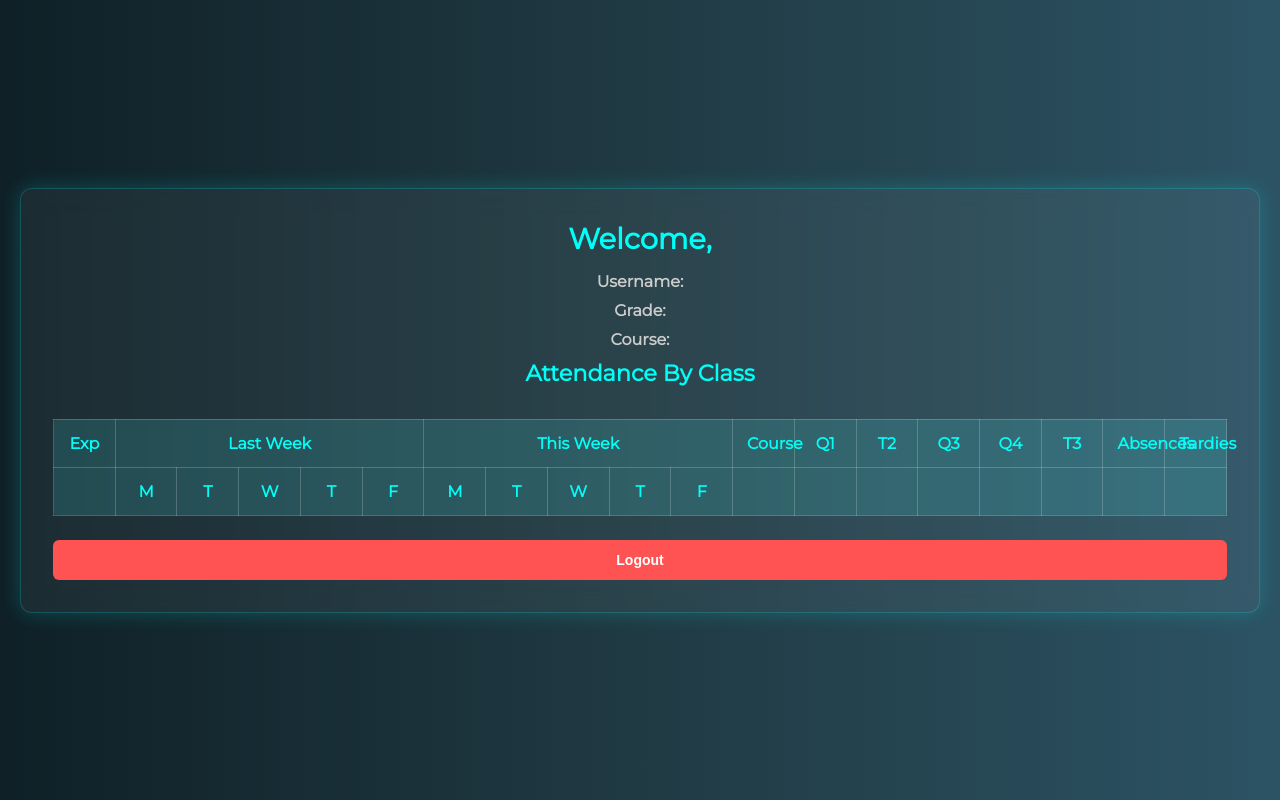
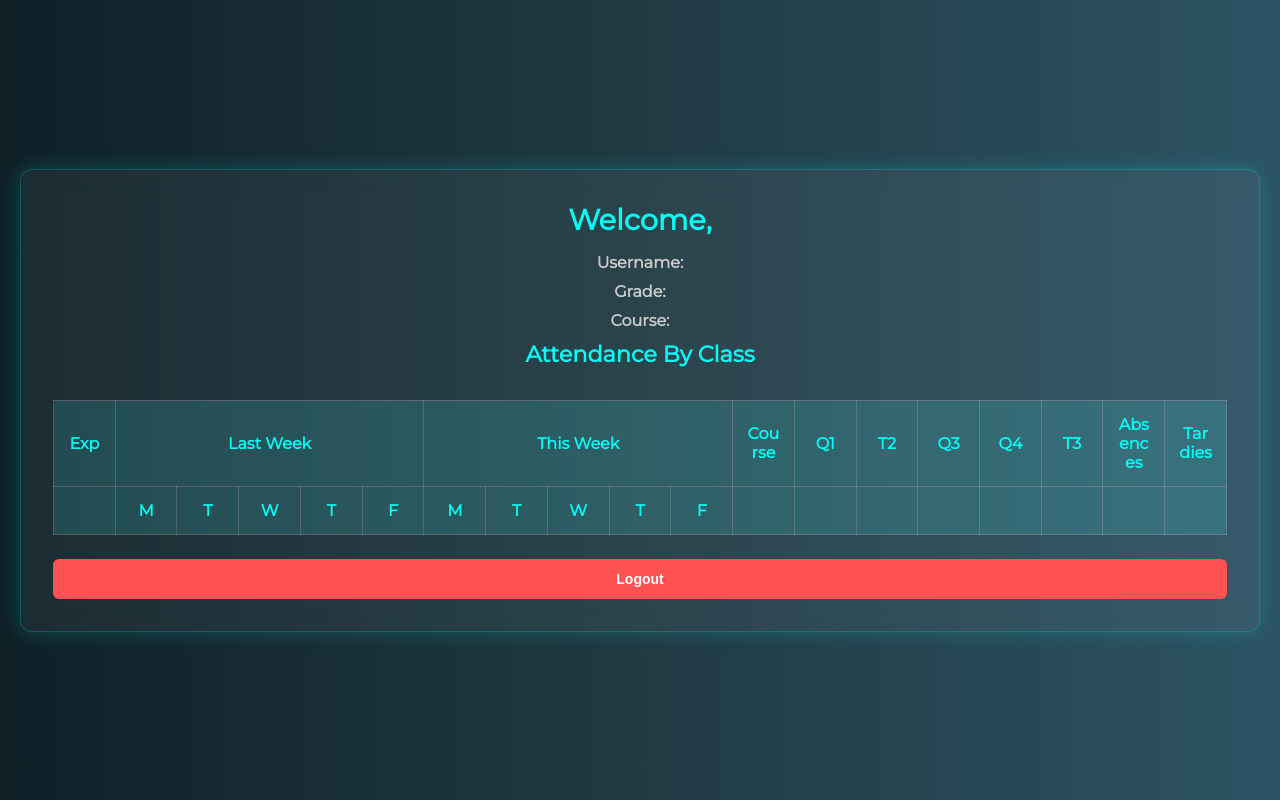
Before and after one commit to Rohail2008/student-2, a plain HTML site: page student-page.html in a window 1280 px wide. Drawn offline with Linux system fonts and the light colour scheme; sample sign-in values are in the browser's storage.

Commit message:
Update styles.css

```diff
--- a/styles.css
+++ b/styles.css
@@ -17,7 +17,7 @@ body {
     flex-direction: column;
 }
 
-/* Login Box */
+/* Login Box & Container */
 .login-box, .container {
     background: rgba(255, 255, 255, 0.05);
     backdrop-filter: blur(12px);
@@ -138,6 +138,10 @@ th, td {
     text-align: center;
     font-size: 0.9rem;
     color: #fff;
+    /* New properties to handle overflow: */
+    word-wrap: break-word;        /* For long words */
+    overflow-wrap: break-word;   /* Alternative for older browsers */
+    overflow: hidden;             /* Hide any excess */
 }
 
 th {
```
